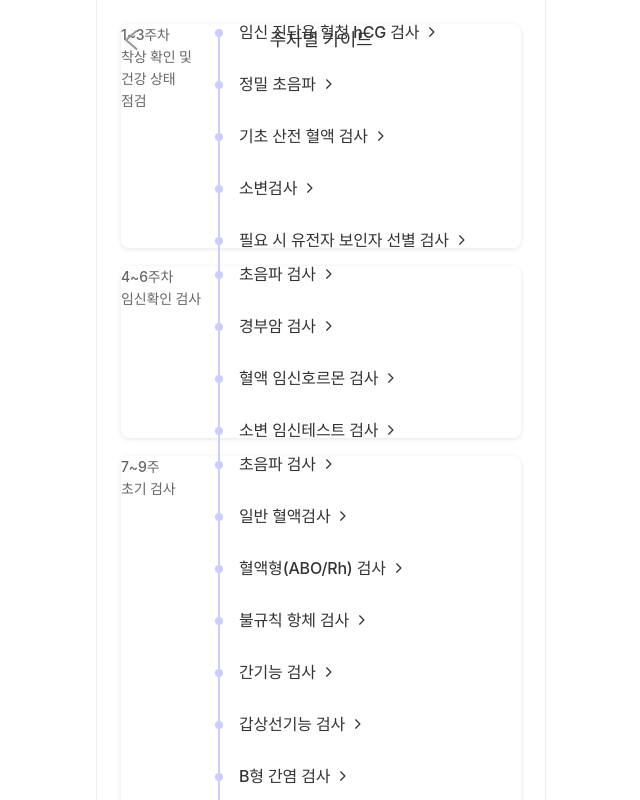
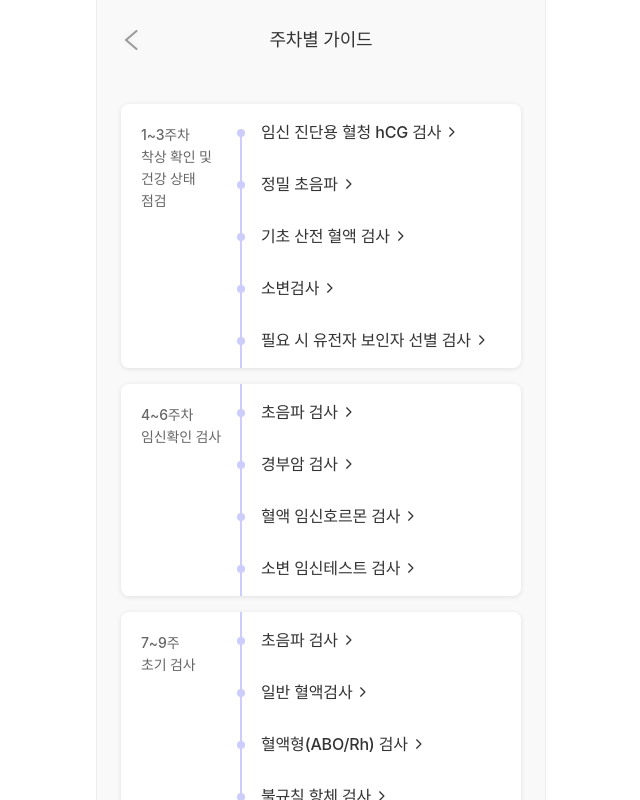
Before and after one commit to WomanTech2025-MoWo/MoWo_FE, a React (Create React App) app: page /guides in a window 1280 px wide. Shown: the top 800 px of the page, without its empty margins (319-959 px from the left). Built offline with nearby package versions, Linux system fonts and the light colour scheme; a web font is replaced by a local one.

Commit message:
✨[Feat] 완주 배너 추가 및 CSS 스타일 변수 적용

```diff
--- a/src/pages/guides/GuidesPage.tsx
+++ b/src/pages/guides/GuidesPage.tsx
@@ -1,30 +1,32 @@
 import React from 'react';
 import { Link } from 'react-router-dom';
-import styled from 'styled-components';
+import styled, { css } from 'styled-components';
 import HeaderWithBack from '../../layouts/HeaderWithBack';
 import InnerLayout from '../../layouts/InnerLayout';
 import IconArrowRight from '../../components/icons/common/IconArrowRight';
 import { weekGuideData } from '../../data/weekGuideData';
+import bgGuidesDone from '../../assets/features/infos/bg-guides-done.png';
 
-export const GuideWrap = styled.div`
-  background-color: var(--color-basic-bg);
-  min-height: 100vh;
-  position: relative;
+export const GuideWrap = styled(InnerLayout)``;
+
+const GuideWrapper = styled.ul`
+  display: flex;
+  flex-direction: column;
+  gap: var(--size-gap-md);
 `;
 
-const GuideWrapper = styled.div`
+const baseBoxStyle = css`
+  border-radius: var(--size-border-radius-md);
+  box-shadow: var(--box-shadow-default);
+  padding: var(--size-gap-lg);
   display: flex;
-  flex-direction: column;
-  gap: 18px;
 `;
 
-const PeriodBox = styled.div`
-  display: flex;
-  gap: 0 14px;
-  background-color: var(--color-basic-white);
-  border-radius: var(--size-border-radius-md);
-  box-shadow: var(--box-shadow-default);
-  padding: var(--size-layout-padding);
+const PeriodBox = styled.li`
+  ${baseBoxStyle}
+
+  gap: 0 var(--size-gap-md);
+  background-color: var(--color-background-white);
   word-break: keep-all;
   overflow-wrap: break-word;
   white-space: normal;
@@ -39,13 +41,13 @@ const PeriodBox = styled.div`
   }
 
   &:first-child > ul::before {
-    top: 8px;
-    height: calc(100% + 20px - 8px);
+    top: var(--size-gap-xs);
+    height: calc(100% + var(--size-gap-lg) - var(--size-gap-xs));
   }
 `;
 
 export const TitleWrapper = styled.div`
-  width: 80px;
+  width: var(--size-inner-padding-4x);
   font-size: var(--font-size-sm);
   font-weight: var(--font-weight-medium);
   line-height: var(--line-height-xs);
@@ -55,7 +57,7 @@ export const TitleWrapper = styled.div`
 export const TestList = styled.ul`
   display: flex;
   flex-direction: column;
-  gap: 36px;
+  gap: var(--size-gap-xxl);
   position: relative;
 
   &::before {
@@ -72,7 +74,7 @@ export const TestList = styled.ul`
 
 export const TestItem = styled.li`
   position: relative;
-  padding-left: 24px;
+  padding-left: var(--size-gap-xl);
 
   &::before {
     content: '';
@@ -91,15 +93,31 @@ export const TestItem = styled.li`
     flex-direction: row;
     align-items: center;
     font-weight: var(--font-weight-medium);
-    gap: 10px;
+    gap: var(--size-gap-xs);
   }
+`;
+
+const DoneBox = styled.li`
+  ${baseBoxStyle}
+
+  background-color: var(--color-secondary-300);
+  background-image: url(${bgGuidesDone});
+  background-position: center center;
+  background-size: cover;
+  background-repeat: no-repeat;
+  height: var(--size-height-banner);
+  align-items: center;
+  justify-content: center;
+  text-align: center;
+  font-size: var(--font-size-xl);
+  line-height: var(--line-height-lg);
+  font-weight: var(--font-weight-semi-bold);
 `;
 
 const GuidesPage = () => {
   return (
-    <GuideWrap>
+    <InnerLayout bgColor="gray-light" withHeader={true}>
       <HeaderWithBack>주차별 가이드</HeaderWithBack>
-      <InnerLayout>
       <GuideWrapper>
         {weekGuideData.map((week, index) => (
           <PeriodBox key={index}>
@@ -119,9 +137,13 @@ const GuidesPage = () => {
             </TestList>
           </PeriodBox>
         ))}
+        <DoneBox>
+          40주의 긴 여정,
+          <br />
+          완주를 축하드려요!
+        </DoneBox>
       </GuideWrapper>
     </InnerLayout>
-    </GuideWrap>
   );
 };
 
```
Lines whose indentation alone changed are shown as unchanged.
